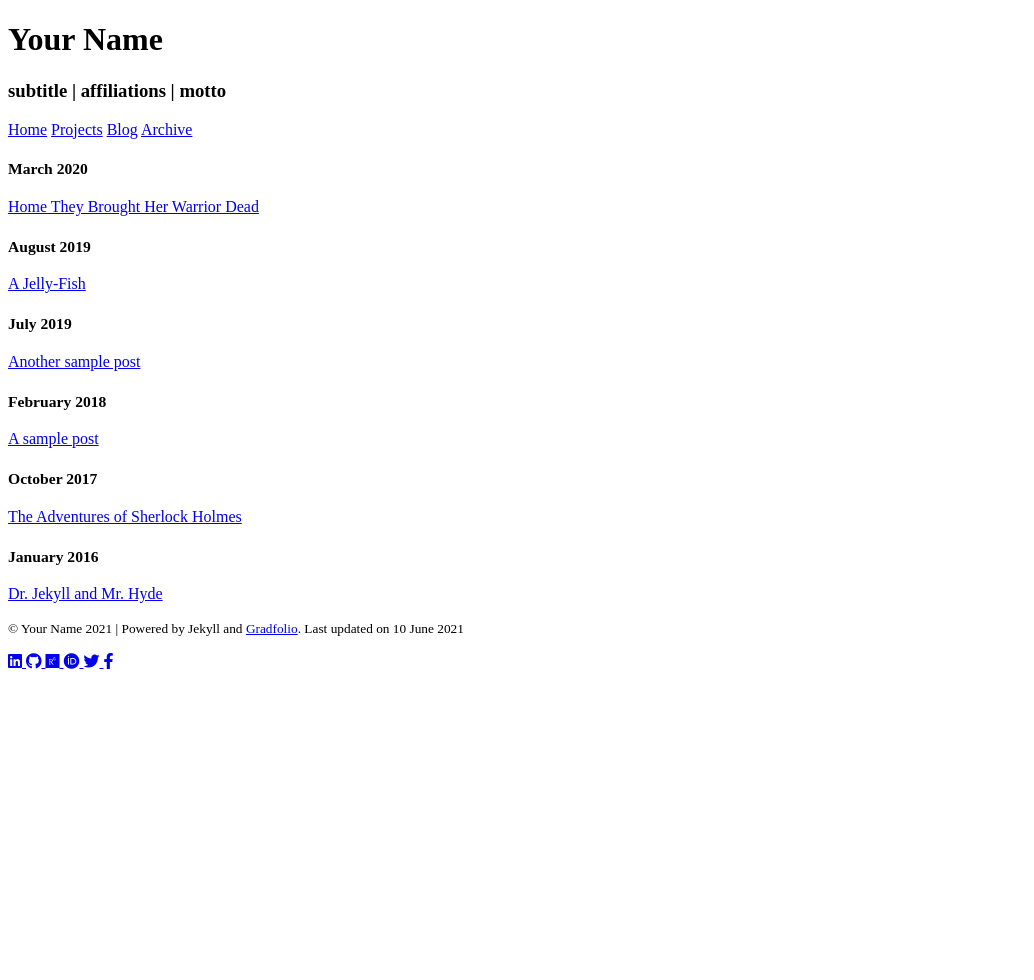
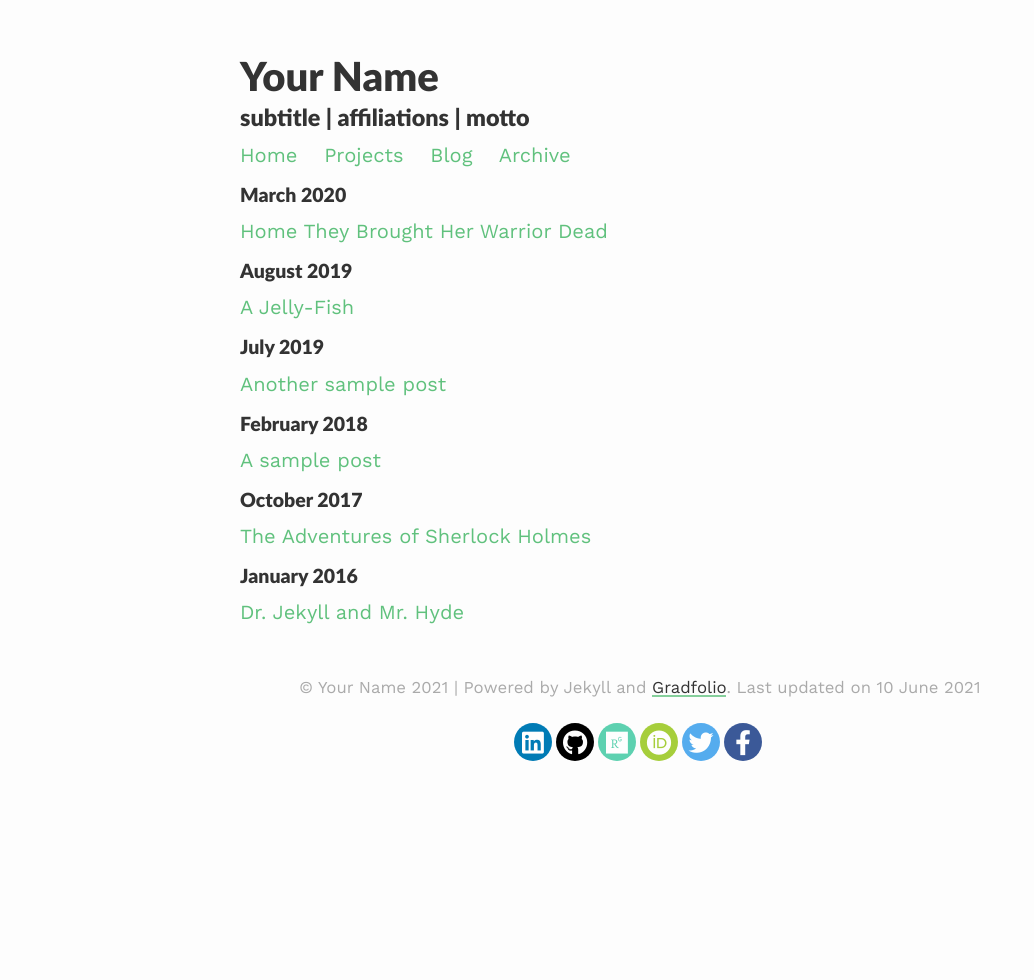
Before and after one commit to danimtz/danimtz.github.io, a Jekyll site: the page built from archive.html, in a window 1280 px wide. Shown: the whole page, without its empty margins (0-1034 px from the left). Built offline with Jekyll 4.4.1, drawn with Linux system fonts in a browser that asks for light colours; nearby versions of some CDN libraries; before the commit the page ends 900 px from its top, so only the background shows below that.

```diff
--- a/_config.yml
+++ b/_config.yml
@@ -3,7 +3,7 @@
 title: Your Name
 description: subtitle | affiliations | motto
 
-baseurl: danimtz.github.io #name of GitHub repository
+baseurl: /danimtz.github.io #name of GitHub repository
 url: #https://danimtz.github.io #custom url to be used instead of GitHub repository
 email: #
 
```
Also changed, not shown: Gemfile.lock.
